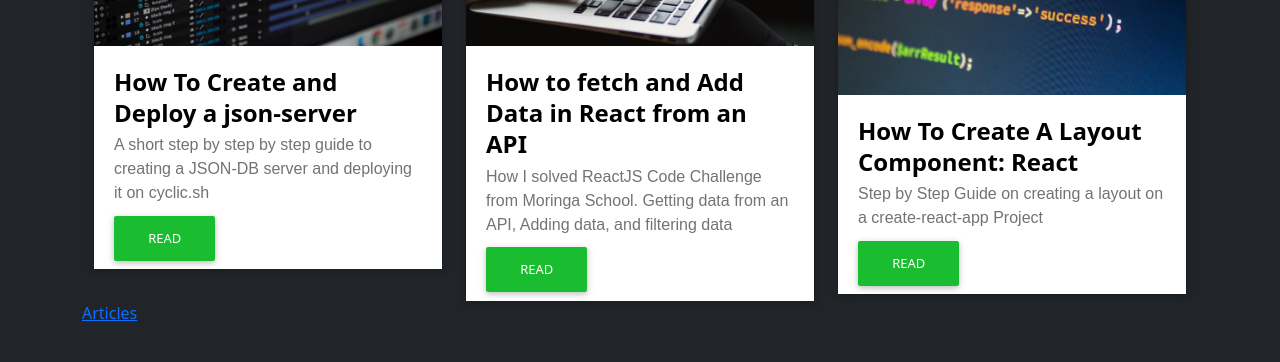
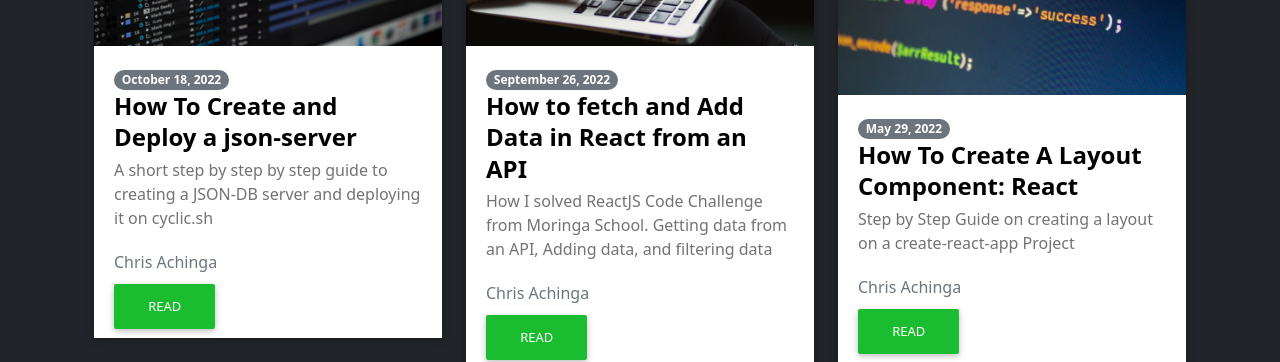
Before and after one commit to achingachris/thecodefather, a Next.js app: page / in a window 1280 px wide. Shown: the part 231-593 px from the top of the page. Built offline with nearby package versions, Linux system fonts and the light colour scheme.

Commit message:
styles: remove default fonts

```diff
--- a/components/ArticleCard.js
+++ b/components/ArticleCard.js
@@ -6,7 +6,6 @@ const ArticleCard = ({ article }) => {
     <div className='col-md-4'>
       <div className='card-content'>
         <div className='card-img'>
-          {/* <img src={article.frontmatter.cover_image} alt='' /> */}
           <Image
             src={article.frontmatter.cover_image}
             width={400}
@@ -18,8 +17,12 @@ const ArticleCard = ({ article }) => {
           </span>
         </div>
         <div className='card-desc'>
+          <span className='badge rounded-pill text-bg-secondary'>
+            {article.frontmatter.date}
+          </span>
           <h3>{article.frontmatter.title}</h3>
           <p>{article.frontmatter.excerpt}</p>
+          <p className='text-muted'>{article.frontmatter.author}</p>
           <Link legacyBehavior href={`${article.slug}`}>
             <a className='btn-card'>Read</a>
           </Link>
--- a/styles/globals.css
+++ b/styles/globals.css
@@ -53,7 +53,6 @@ main {
 /* animated drop-down: End */
 
 /* card details start  */
-@import url('https://fonts.googleapis.com/css?family=Raleway:400,400i,500,500i,600,600i,700,700i,800,800i,900,900i|Roboto+Condensed:400,400i,700,700i');
 section {
   padding: 100px 0;
 }
@@ -124,7 +123,6 @@ section {
   margin: 0px;
   margin-bottom: 20px;
   padding: 0;
-  font-family: 'Raleway', sans-serif;
 }
 .btn-card {
   background-color: #1abc30;
```
Also changed, not shown: components/Article.js (+0 -26 lines).
